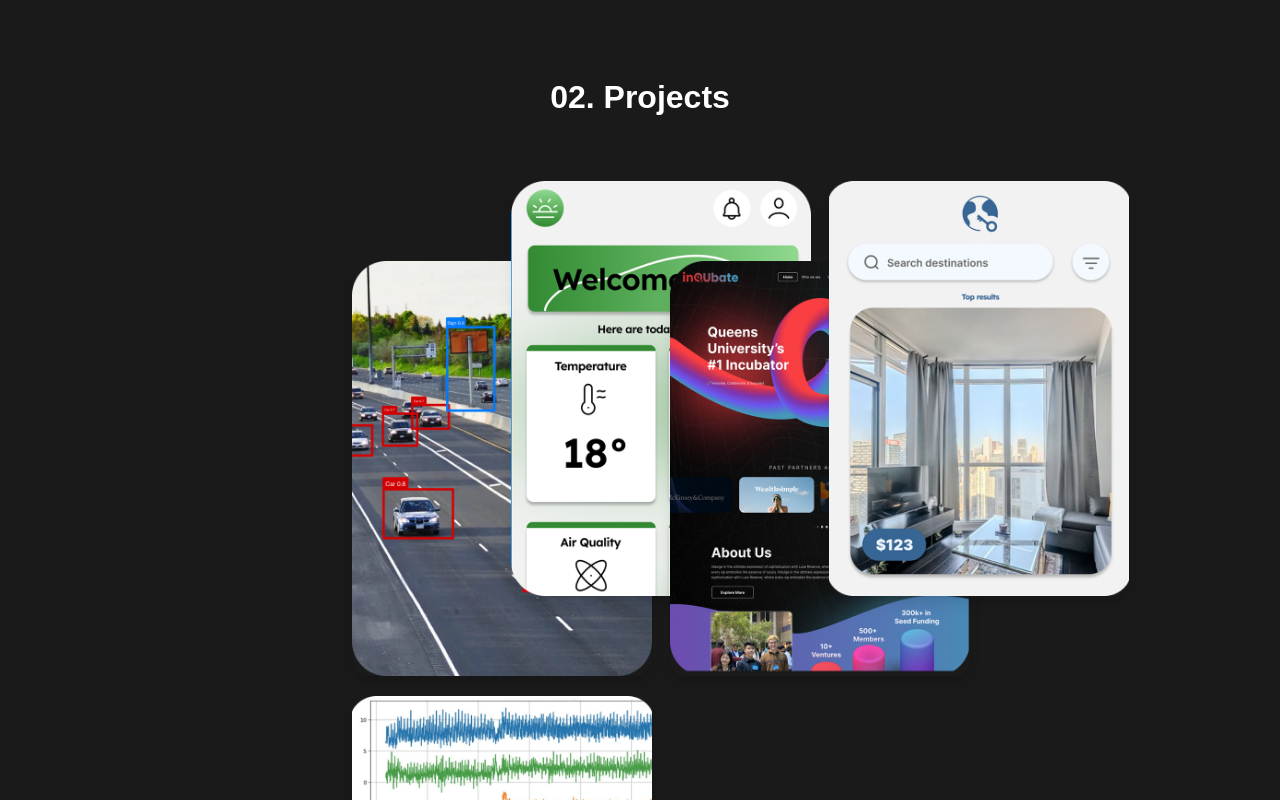
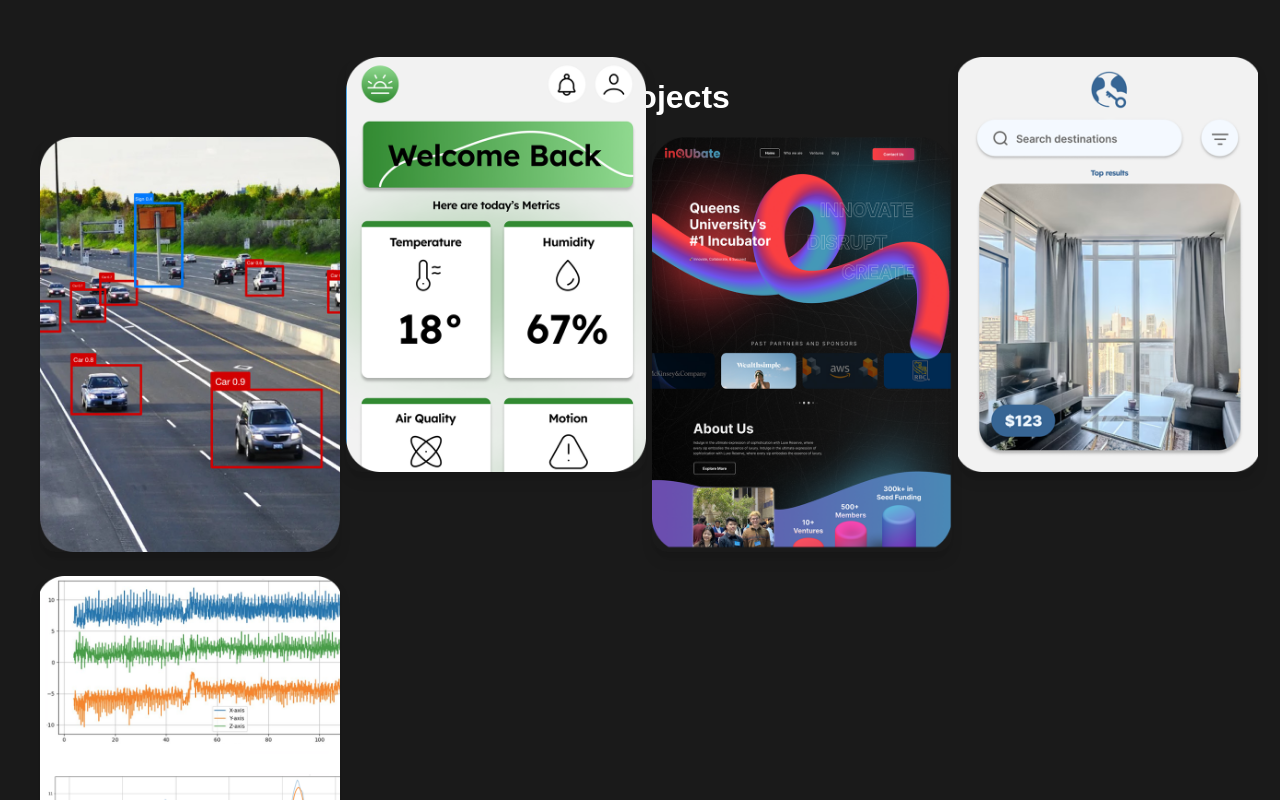
Before and after one commit to kzy0525/website, a Next.js app: page / in a window 1280 px wide. Shown: the part 1560-2360 px from the top of the page. Built offline with nearby package versions, Linux system fonts and the light colour scheme; a web font is replaced by a local one.

Commit message:
organized project grid

```diff
--- a/src/app/page.js
+++ b/src/app/page.js
@@ -81,7 +81,9 @@
       <section id="projects" className="px-6 py-5 max-w-full mx-auto font-[var(--font-cantata)]">
         <h2 className="text-center text-[32px] font-bold mb-4">02. Projects</h2>
 
-        <div className="grid grid-cols-1 sm:grid-cols-4 gap-x-15 gap-y-5 max-w-xl mx-auto mt-35">
+        {/* <div className="grid grid-cols-1 sm:grid-cols-2 gap-x-15 gap-y-5 max-w-xl mx-auto mt-35"> */}
+        <div className="grid grid-cols-1 sm:grid-cols-2 lg:grid-cols-4 gap-6 w-full max-w-7xl mx-auto px-4">
+
           {/* --- Project 1 --- */}
           <a
             href="https://github.com/kzy0525/Hyperloop-Object-Detection"
```
